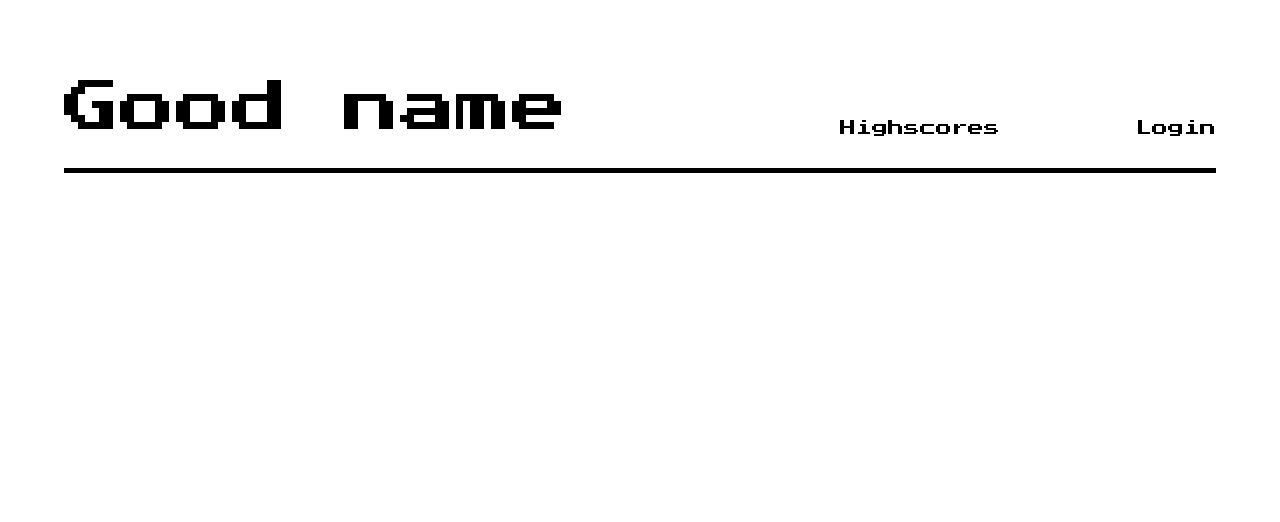
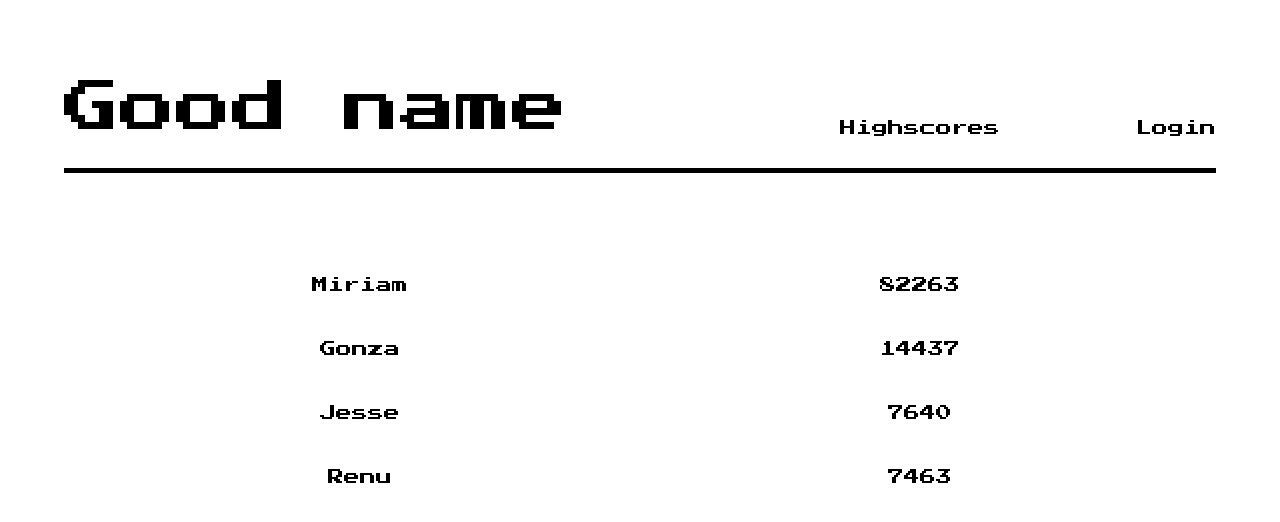
Before and after one commit to gonzalodutto/class60-team-project-game-client, a React (Create React App) app: page /highscores in a window 1280 px wide. Shown: the top 522 px of the page. Built offline with nearby package versions, Linux system fonts and the light colour scheme; no server answers.

Commit message:
Highscore page

```diff
--- a/src/App.js
+++ b/src/App.js
@@ -4,7 +4,6 @@ import { useDispatch } from "react-redux";
 import { getUserWithStoredToken } from "./store/user/thunks";
 import { Routes, Route } from "react-router-dom";
 import { Navigation, MessageBox } from "./components";
-import { GuessTheNumber } from "./pages/puzzles/GuessTheNumber";
 import TicTocToe from "./pages/tic-toc-toe/TicTocToe";
 import {
   Homepage,
@@ -12,7 +11,11 @@ import {
   SignUp,
   PointToPointCursor,
   ScaryLabyrinth,
-  SmallestDot, GonzaGame1, GonzaGame2
+  SmallestDot,
+  GonzaGame1,
+  GonzaGame2,
+  Highscores,
+  GuessTheNumber,
 } from "./pages";
 
 function App() {
@@ -30,6 +33,7 @@ function App() {
         <Route path="/" element={<Homepage />} />
         <Route path="/signup" element={<SignUp />} />
         <Route path="/login" element={<Login />} />
+        <Route path="/highscores" element={<Highscores />} />
         <Route path="/guessthenumber" element={<GuessTheNumber />} />
         <Route path="/tictoctoe" element={<TicTocToe />} />
         <Route path="/waldo" element={<GonzaGame1 />} />
--- /dev/null
+++ b/src/pages/Highscores.js
@@ -0,0 +1,33 @@
+import { useState } from "react";
+import { Container, TextGame } from "../styled";
+
+export const Highscores = () => {
+  const [players, setPlayers] = useState([
+    { id: 1, name: "Jesse", score: Math.round(Math.random() * 100000) + 1 },
+    { id: 2, name: "Gonza", score: Math.round(Math.random() * 100000) + 1 },
+    { id: 3, name: "Miriam", score: Math.round(Math.random() * 100000) + 1 },
+    { id: 4, name: "Renu", score: Math.round(Math.random() * 100000) + 1 },
+  ]);
+
+  // Sort by score
+  const playersSorted = [...players].sort(
+    (playerA, playerB) => playerB.score - playerA.score
+  );
+
+  return (
+    <Container>
+      {playersSorted.map((player, index) => {
+        return (
+          <div key={index} style={{ display: "flex" }}>
+            <div style={{ flex: 1 }}>
+              <TextGame>{player.name}</TextGame>
+            </div>
+            <div style={{ flex: 1 }}>
+              <TextGame>{player.score}</TextGame>
+            </div>
+          </div>
+        );
+      })}
+    </Container>
+  );
+};
--- a/src/pages/index.js
+++ b/src/pages/index.js
@@ -1,8 +1,10 @@
 export * from "./Login";
 export * from "./SignUp";
 export * from "./Homepage";
+export * from "./Highscores";
 export * from "./puzzles/GonzaGame1";
 export * from "./puzzles/GonzaGame2";
 export * from "./puzzles/PointToPointCursor";
 export * from "./puzzles/ScaryLabyrinth";
 export * from "./puzzles/SmallestDot";
+export * from "./puzzles/GuessTheNumber";
```
Also changed, not shown: package.json (+4 -3 lines), 1 other file (tests, documents, lock files or other folders).
